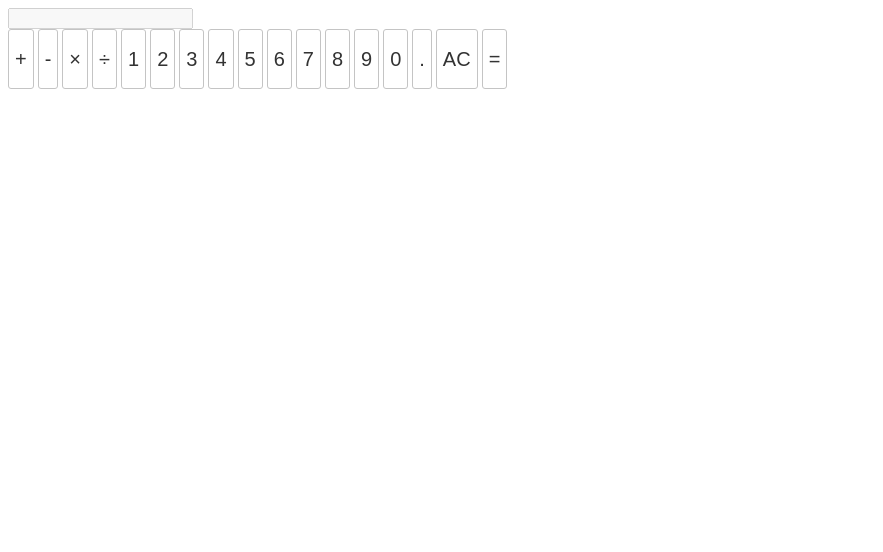
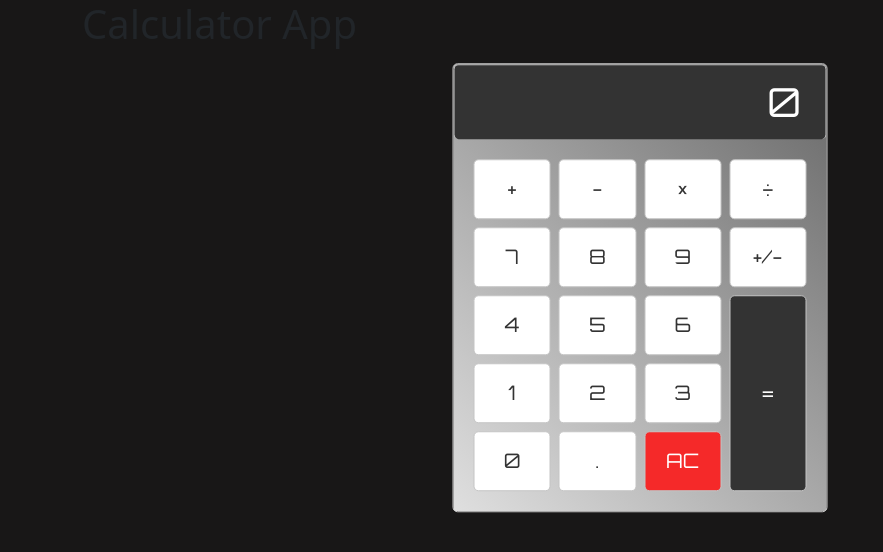
Before and after one commit to MoChips2/Calculator-App, a plain HTML site: page index.html in a window 1280 px wide. Shown: the whole page, without its empty margins (0-883 px from the left). Drawn offline with nearby package versions, Linux system fonts and the light colour scheme.

Commit message:
calc styling, html changes

```diff
--- a/index.html
+++ b/index.html
@@ -1,22 +1,28 @@
 <!DOCTYPE html>
 <html lang="en">
+
 <head>
   <meta charset="UTF-8">
   <meta http-equiv="X-UA-Compatible" content="IE=edge">
   <meta name="viewport" content="width=device-width, initial-scale=1.0">
+  <link href="https://cdn.jsdelivr.net/npm/bootstrap@5.0.0-beta2/dist/css/bootstrap.min.css" rel="stylesheet"
+    integrity="sha384-BmbxuPwQa2lc/FVzBcNJ7UAyJxM6wuqIj61tLrc4wSX0szH/Ev+nYRRuWlolflfl" crossorigin="anonymous">
+  <link rel="preconnect" href="https://fonts.gstatic.com">
+  <link href="https://fonts.googleapis.com/css2?family=Orbitron:wght@400;500;600;700&display=swap" rel="stylesheet">
   <link rel="stylesheet" href="styles/main.css">
   <title>Calculator App</title>
 </head>
+
 <body>
   <div class="container">
 
     <div class="header">
-
+      <h1>Calculator App</h1>
     </div>
 
     <div class="calculator">
 
-      <input type="text" class="calc-screen" value="" disabled/>
+      <input type="text" class="calc-screen" value="0" disabled />
 
       <div class="calc-keys">
 
@@ -25,17 +31,18 @@
         <button type="button" class="operator" value="*">&times;</button>
         <button type="button" class="operator" value="/">&divide;</button>
 
+        <button type="button" value="7">7</button>
+        <button type="button" value="8">8</button>
+        <button type="button" value="9">9</button>
+        <button type="button" value="4">4</button>
+        <button type="button" value="5">5</button>
+        <button type="button" value="6">6</button>
         <button type="button" value="1">1</button>
         <button type="button" value="2">2</button>
         <button type="button" value="3">3</button>
-        <button type="button" value="4">4</button>
-        <button type="button" value="5">5</button>
-        <button type="button" value="6">6</button>
-        <button type="button" value="7">7</button>
-        <button type="button" value="8">8</button>
-        <button type="button" value="9">9</button>
         <button type="button" value="0">0</button>
 
+        <button type="button" class="plus-minus" value="+/-">+/-</button>
         <button type="button" class="decimal" value=".">.</button>
         <button type="button" class="all-clear" value="all-clear">AC</button>
         <button type="button" class="equal operator" value="=">=</button>
@@ -45,4 +52,5 @@
 
   </div>
 </body>
+
 </html>
--- /dev/null
+++ b/styles/_body.scss
@@ -0,0 +1,5 @@
+@use 'variables';
+
+body {
+  background: rgb(24, 23, 23);
+}
--- a/styles/_index.scss
+++ b/styles/_index.scss
@@ -1,3 +1,6 @@
+@forward 'reset';
+@forward 'body';
 @forward 'mixins';
 @forward 'variables';
+@forward 'components/calc.scss';
 @forward 'components/buttons';
--- a/styles/_variables.scss
+++ b/styles/_variables.scss
@@ -1,2 +1,4 @@
 $darkGray: #333;
+$lightGray: #ccc;
 $white: #fff;
+$black: #000000;
--- a/styles/components/_buttons.scss
+++ b/styles/components/_buttons.scss
@@ -2,8 +2,8 @@
 
 button {
   height: 60px;
-  background-color: transparent;
-  border-radius: 3px;
+  background-color: $white;
+  border-radius: 5px;
   border: 1px solid #c4c4c4;
   font-size: 20px;
   color: $darkGray;
@@ -11,3 +11,29 @@ button {
     background-color: #eaeaea;
   }
 }
+.calc-keys {
+  display: grid;
+  grid-gap: .5em;
+  grid-template-columns: repeat(4, 1fr);
+  padding: 20px;
+}
+.equal {
+  grid-row: 3 / 6;
+  grid-column: 4 / 5;
+  height: 100%;
+  background-color: $darkGray;
+  color: $white;
+  &:hover {
+    background-color: #474747;
+  }
+}
+.plus-minus {
+  grid-area: 2 / 4 / 3 / 5;
+}
+.all-clear {
+  color: $white;
+  background-color: #f52929;
+  &:hover {
+    background-color: #fc4848;
+  }
+}
--- /dev/null
+++ b/styles/components/_calc.scss
@@ -0,0 +1,26 @@
+@use '../variables' as *;
+
+.calculator {
+  background-image: linear-gradient(45deg,#dfdfdf,#686868);
+  border: 1px solid $lightGray;
+  border-radius: 5px;
+  position: absolute;
+  top: 50%;
+  left: 50%;
+  transform: translate(-50%, -75%);
+  width: 375px;
+  font-family: 'Orbitron', sans-serif;
+  .calc-screen {
+    width: 100%;
+    height: 75px;
+    font-size: 40px;
+    padding: 10px;
+    border: 1px solid $lightGray;
+    border-radius: 5px;
+    border-bottom: none;
+    text-align: right;
+    color: $white;
+    background-color: $darkGray;
+    padding-right: 25px;
+  }
+}
--- a/styles/components/display.scss
+++ /dev/null
@@ -1,4 +0,0 @@
-.calc-screen {
-  width: 100%;
-
-}
--- /dev/null
+++ b/styles/reset.scss
@@ -0,0 +1,9 @@
+html {
+  box-sizing: border-box;
+}
+
+* {
+  margin: 0;
+  padding: 0;
+  box-sizing: inherit;
+}
--- a/styles/styles.scss
+++ b/styles/styles.scss
@@ -1,5 +1 @@
 @use 'index';
-
-html {
-  box-sizing: border-box;
-}
```
Also changed, not shown: styles/main.css, 1 other file.
